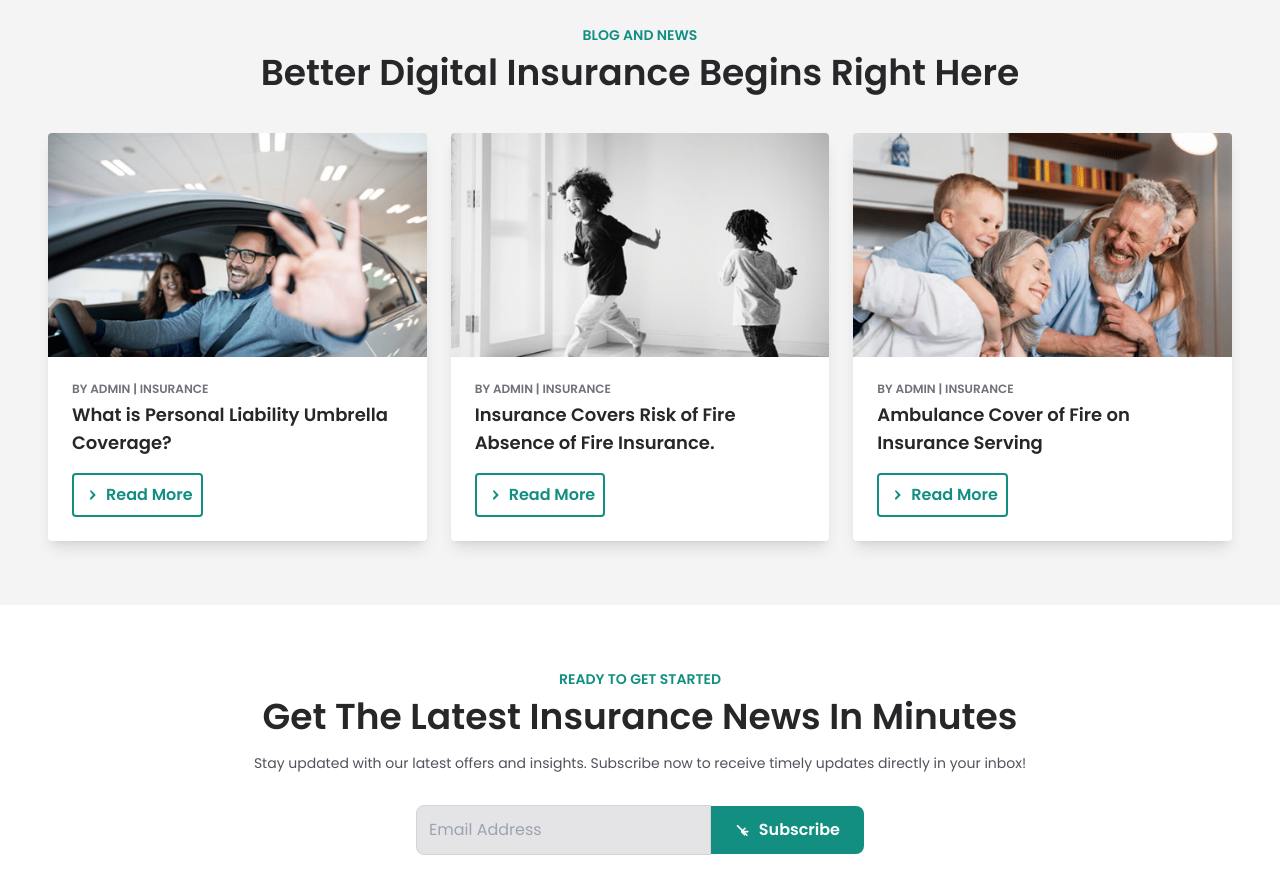
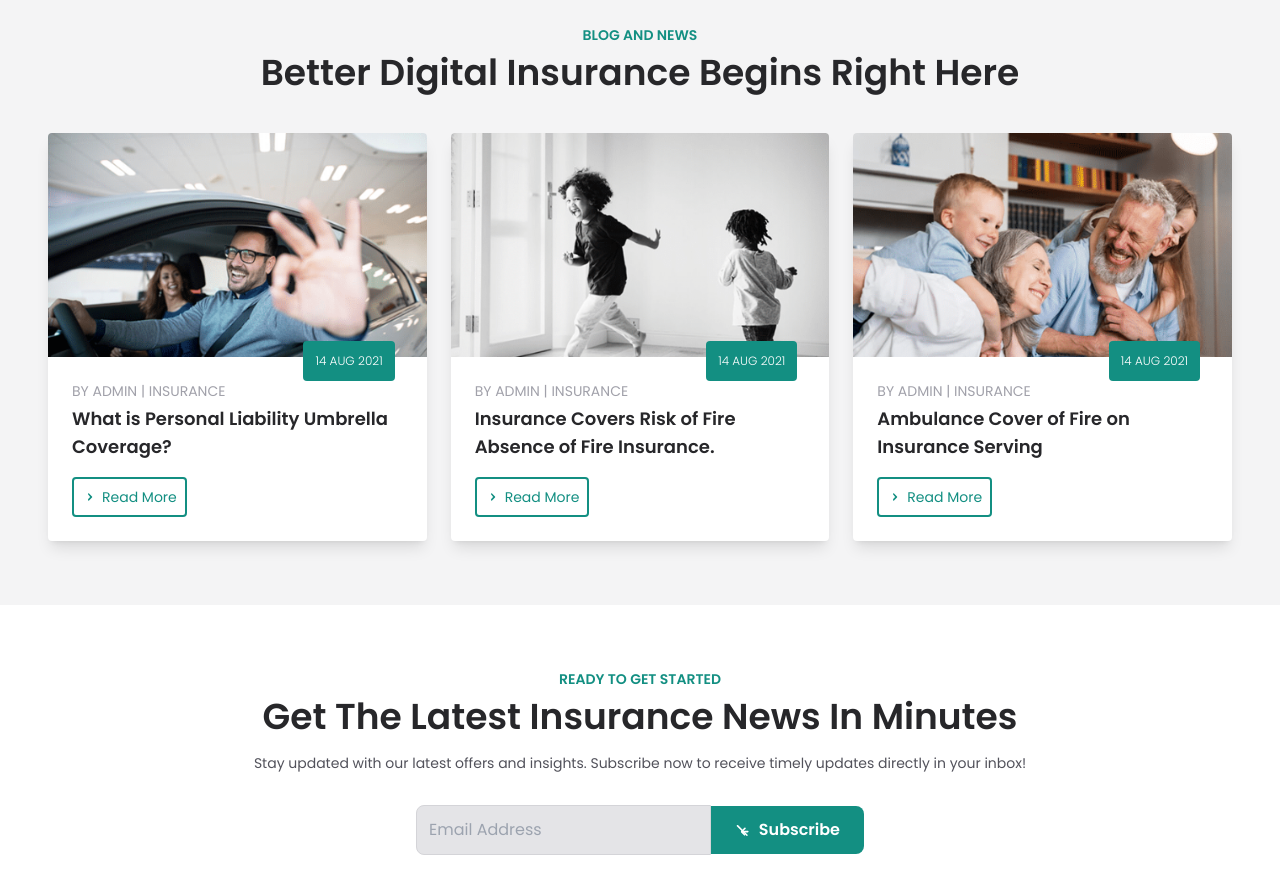
Before and after one commit to yeruvasaijahnavi/insurance_website, an Angular app: page / in a window 1280 px wide. Shown: the part 5300-6193 px from the top of the page. Built offline with nearby package versions, Linux system fonts and the light colour scheme.

Commit message:
Update layout of blog&news section

```diff
--- a/src/app/blogandnews/blogandnews.component.html
+++ b/src/app/blogandnews/blogandnews.component.html
@@ -9,23 +9,29 @@
 
 		<div class="flex flex-col md:flex-row justify-center gap-6">
 			<div
-				class="w-full md:w-1/3 bg-white rounded shadow-lg overflow-hidden"
+				class="w-full md:w-1/3 bg-white rounded shadow-lg overflow-hidden relative"
 			>
 				<div
 					class="bg-cover bg-center h-56 bg-[url('/assets/images/article1.png')]"
 				></div>
+				<div
+					class="absolute top-52 right-8 bg-accent text-white p-3 font-light text-xs font rounded z-10"
+				>
+					14 AUG 2021
+				</div>
+
 				<div class="p-6 text-left">
-					<p class="text-xs font-semibold text-zinc-500 mb-1">
+					<p class="text-sm text-zinc-400 mb-1">
 						BY ADMIN | INSURANCE
 					</p>
 					<h3 class="text-lg font-semibold text-zinc-800 mb-4">
 						What is Personal Liability Umbrella Coverage?
 					</h3>
 					<button
-						class="flex items-center border-2 p-2 rounded border-accent text-accent font-semibold"
+						class="flex items-center border-2 p-2 rounded text-sm border-accent text-accent"
 					>
 						<svg
-							class="mr-2 w-4 h-4"
+							class="mr-2 w-3 h-3"
 							fill="currentColor"
 							viewBox="0 0 20 20"
 						>
@@ -41,23 +47,31 @@
 			</div>
 
 			<div
-				class="w-full md:w-1/3 bg-white rounded shadow-lg overflow-hidden"
+				class="w-full md:w-1/3 bg-white rounded shadow-lg overflow-hidden relative"
 			>
 				<div
 					class="bg-cover bg-center h-56 bg-[url('/assets/images/article2.png')]"
 				></div>
+
+				<!-- Date badge -->
+				<div
+					class="absolute top-52 right-8 bg-accent text-white p-3 font-light text-xs rounded z-10"
+				>
+					14 AUG 2021
+				</div>
+
 				<div class="p-6 text-left">
-					<p class="text-xs font-semibold text-zinc-500 mb-1">
+					<p class="text-sm text-zinc-400 mb-1">
 						BY ADMIN | INSURANCE
 					</p>
 					<h3 class="text-lg font-semibold text-zinc-800 mb-4">
 						Insurance Covers Risk of Fire Absence of Fire Insurance.
 					</h3>
 					<button
-						class="flex items-center border-2 p-2 rounded border-accent text-accent font-semibold"
+						class="flex items-center border-2 p-2 rounded text-sm border-accent text-accent"
 					>
 						<svg
-							class="mr-2 w-4 h-4"
+							class="mr-2 w-3 h-3"
 							fill="currentColor"
 							viewBox="0 0 20 20"
 						>
@@ -71,25 +85,32 @@
 					</button>
 				</div>
 			</div>
-
 			<div
-				class="w-full md:w-1/3 bg-white rounded shadow-lg overflow-hidden"
+				class="w-full md:w-1/3 bg-white rounded shadow-lg overflow-hidden relative"
 			>
 				<div
 					class="bg-cover bg-center h-56 bg-[url('/assets/images/article3.png')]"
 				></div>
+
+				<!-- Date badge -->
+				<div
+					class="absolute top-52 right-8 bg-accent text-white p-3 font-light text-xs rounded z-10"
+				>
+					14 AUG 2021
+				</div>
+
 				<div class="p-6 text-left">
-					<p class="text-xs font-semibold text-zinc-500 mb-1">
+					<p class="text-sm text-zinc-400 mb-1">
 						BY ADMIN | INSURANCE
 					</p>
 					<h3 class="text-lg font-semibold text-zinc-800 mb-4">
 						Ambulance Cover of Fire on Insurance Serving
 					</h3>
 					<button
-						class="flex items-center border-2 p-2 rounded border-accent text-accent font-semibold"
+						class="flex items-center border-2 p-2 rounded text-sm border-accent text-accent"
 					>
 						<svg
-							class="mr-2 w-4 h-4"
+							class="mr-2 w-3 h-3"
 							fill="currentColor"
 							viewBox="0 0 20 20"
 						>
```
